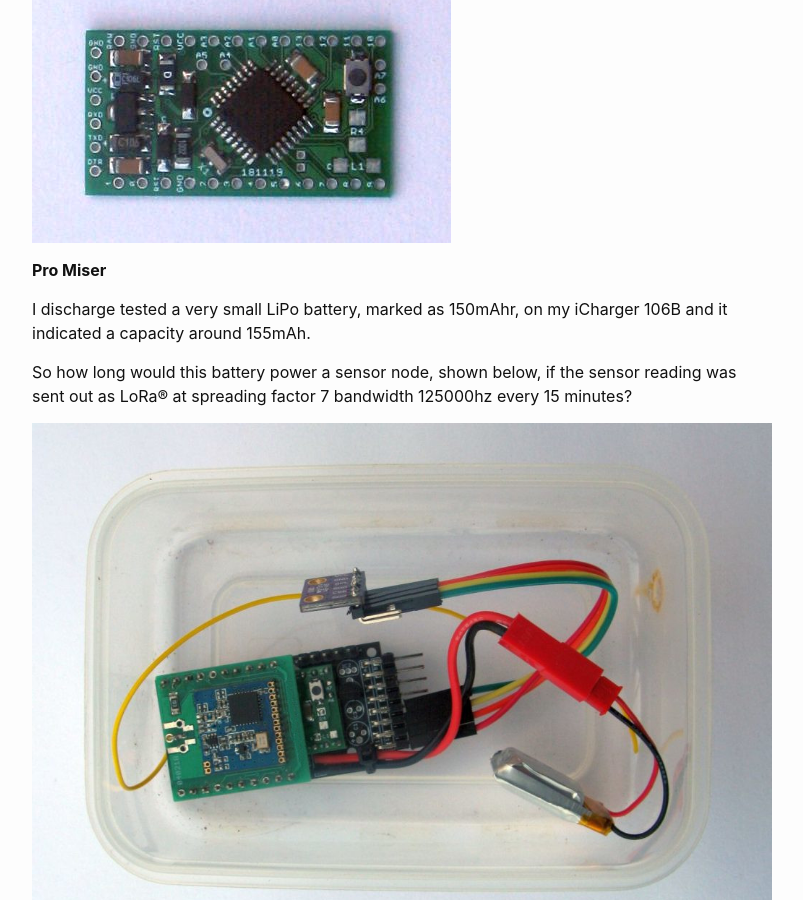
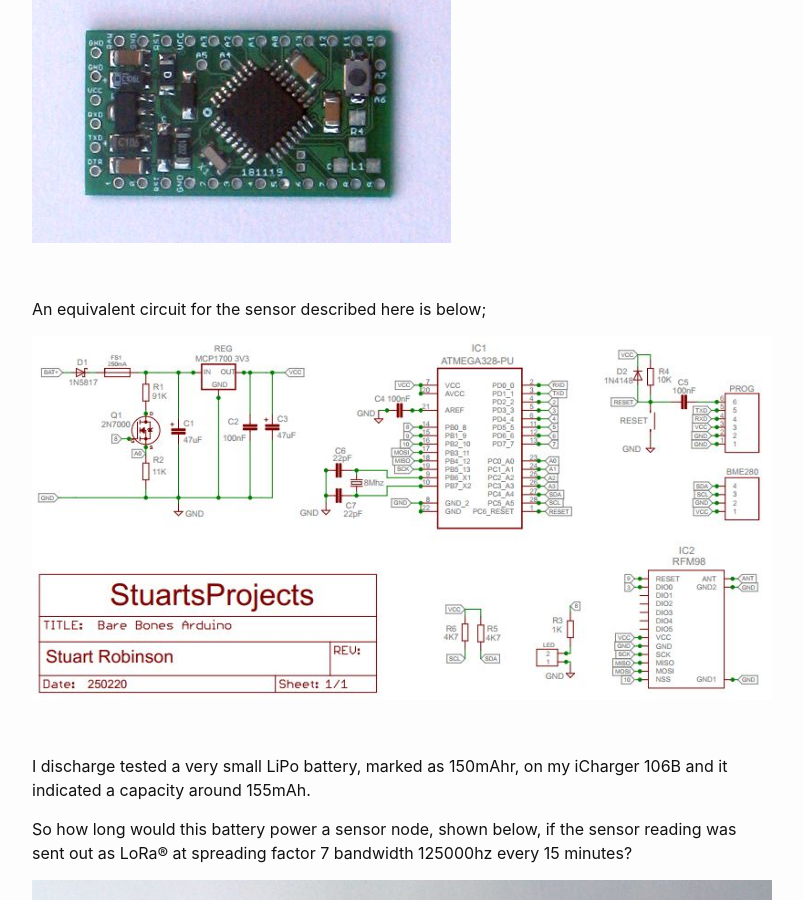
Before and after one commit to StuartsProjects/StuartsProjects.github.io, a Jekyll site: the page built from _posts/2020-02-20-just-how-long-can-a-sensor-battery-last.md, in a window 1280 px wide and 900 px high, scrolled down 2260 px. Shown: the whole window, without its empty margins (238-1041 px from the left). Built offline with Jekyll 4.4.1, drawn with Linux system fonts in a browser that asks for light colours.

Commit message:
Add image to post

```diff
--- a/_posts/2020-02-20-just-how-long-can-a-sensor-battery-last.md
+++ b/_posts/2020-02-20-just-how-long-can-a-sensor-battery-last.md
@@ -38,7 +38,15 @@ The ATmega328P was programmed with the mini-core bootloader through the Arduino
 
 ![](/images/IMG_2662.jpg)
 
-**Pro Miser**
+<br>
+
+An equivalent circuit for the sensor described here is below;
+
+
+![](/images/Bare_Bones_Arduino.jpg)
+
+<br>
+
 
 I discharge tested a very small LiPo battery, marked as 150mAhr, on my iCharger 106B and it indicated a capacity around 155mAh.
 
```
Also changed, not shown: images/Bare_Bones_Arduino.jpg (added).
